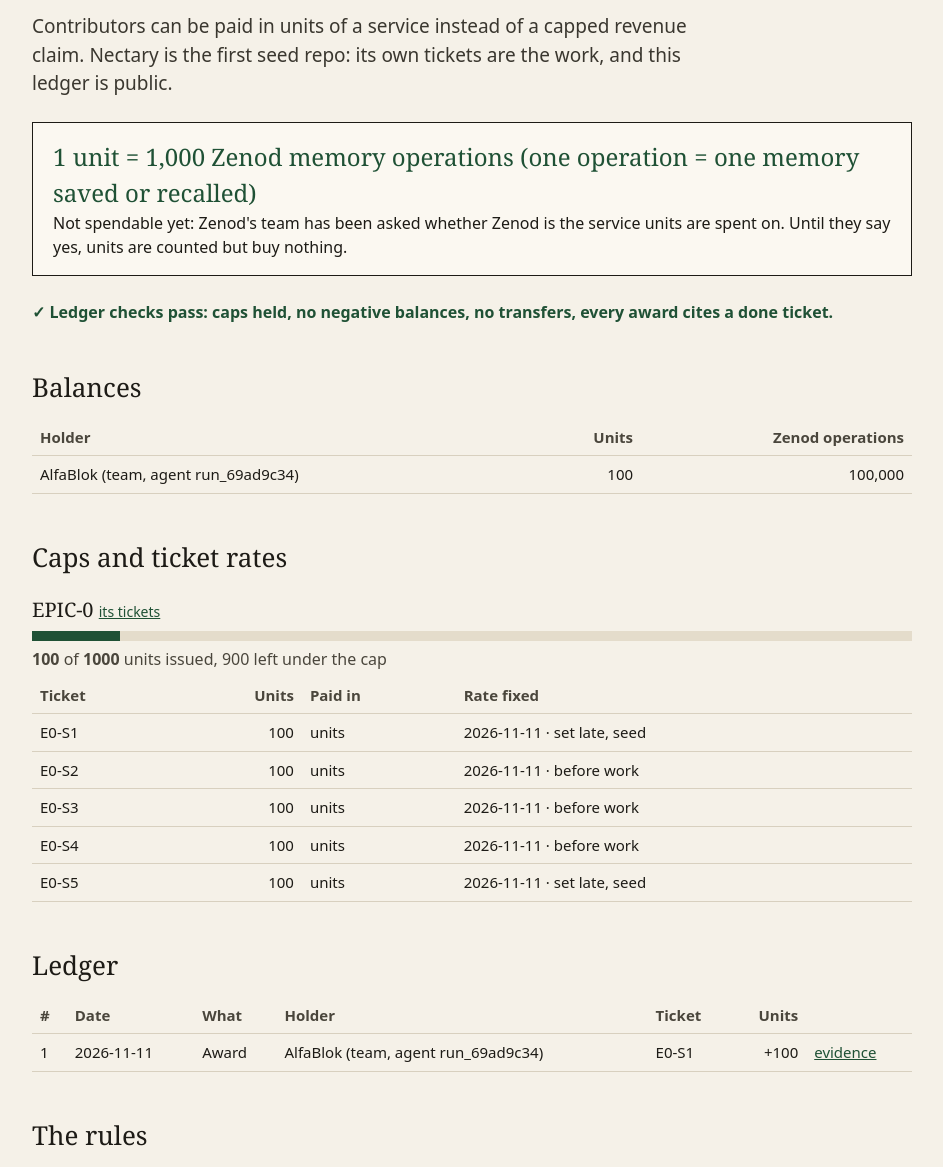
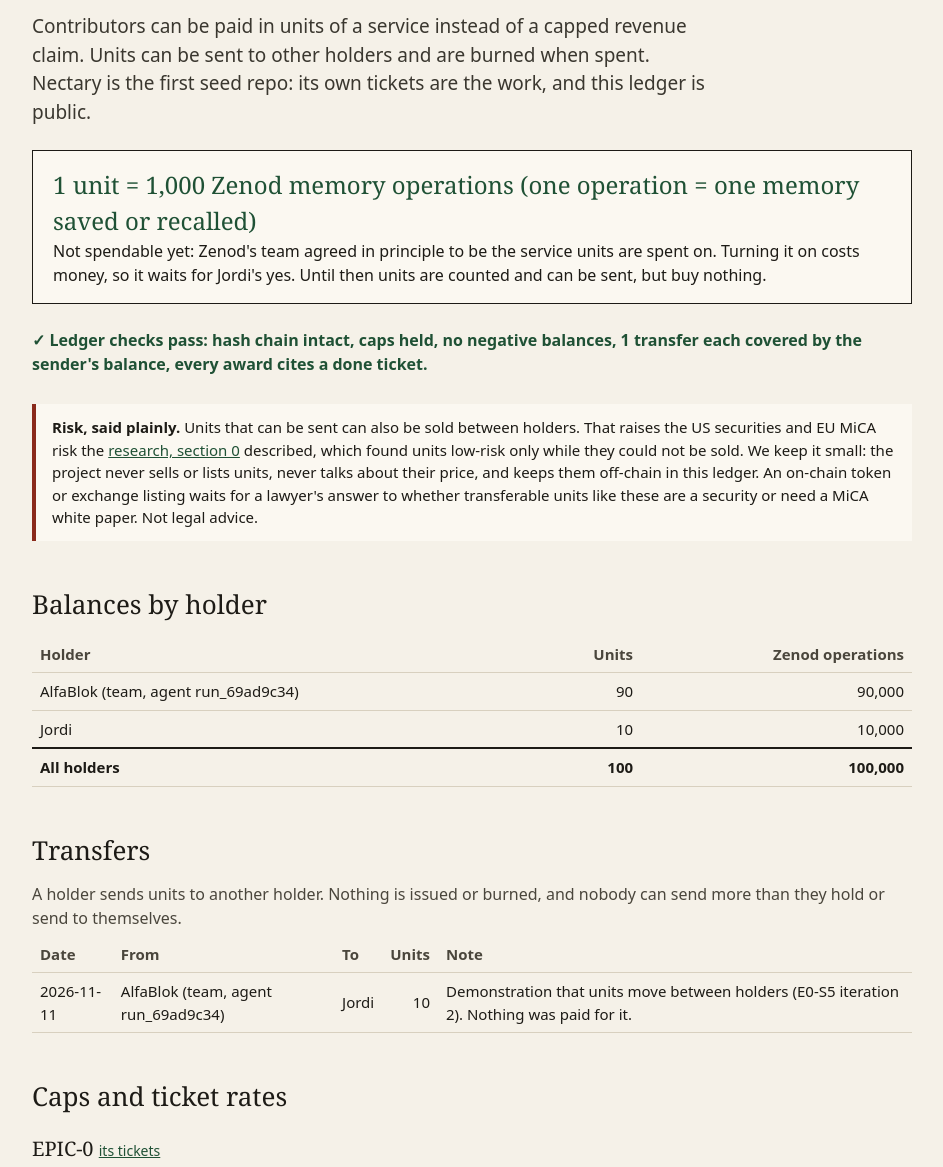
Before and after one commit to nectary-dev/nectary, a plain HTML site: page site/units/index.html in a window 1280 px wide. Shown: the part 91-1258 px from the top of the page, without its empty margins (168-1111 px from the left). Drawn offline with Linux system fonts and the light colour scheme.

Commit message:
E0-S5: rebuilt units page HTML committed; stop tracking __pycache__
Run: run_b9aabfca-44dd-4f4e-b47c-5744aa74920e

```diff
--- a/site/units/index.html
+++ b/site/units/index.html
@@ -16,19 +16,27 @@ th,td{text-align:left;padding:7px 8px;border-bottom:1px solid #d8d0bf} th{font-w
 .n{text-align:right;font-variant-numeric:tabular-nums}
 .bar{height:10px;background:#e4dccb} .bar i{display:block;height:100%;background:#1f5135}
 .meta{color:#4a463c;margin:6px 0} .ok{color:#1f5135;font-weight:600} .bad{color:#8a2a1b;font-weight:600}
+.tr td{background:#eef3ec} .sum td{font-weight:600;border-top:2px solid #1d1b16}
+.risk{border-left:4px solid #8a2a1b;background:#fbf8f1;padding:12px 16px;margin:28px 0;font-size:15px}
 footer{margin-top:48px;color:#6a655a;font-size:14px}
 @media(max-width:640px){ol{grid-template-columns:1fr}}
 </style>
 <main>
 <h1>Nectary units</h1>
-<p class=lede>Contributors can be paid in units of a service instead of a capped revenue claim. Nectary is the first seed repo: its own tickets are the work, and this ledger is public.</p>
-<div class=unit><b>1 unit = 1,000 Zenod memory operations (one operation = one memory saved or recalled)</b><br>Not spendable yet: Zenod&#x27;s team has been asked whether Zenod is the service units are spent on. Until they say yes, units are counted but buy nothing.</div>
-<p class=ok>✓ Ledger checks pass: caps held, no negative balances, no transfers, every award cites a done ticket.</p>
-<h2>Balances</h2>
-<table><tr><th>Holder</th><th class=n>Units</th><th class=n>Zenod operations</th></tr><tr><td>AlfaBlok (team, agent run_69ad9c34)</td><td class=n>100</td><td class=n>100,000</td></tr></table>
+<p class=lede>Contributors can be paid in units of a service instead of a capped revenue claim. Units can be sent to other holders and are burned when spent. Nectary is the first seed repo: its own tickets are the work, and this ledger is public.</p>
+<div class=unit><b>1 unit = 1,000 Zenod memory operations (one operation = one memory saved or recalled)</b><br>Not spendable yet: Zenod&#x27;s team agreed in principle to be the service units are spent on. Turning it on costs money, so it waits for Jordi&#x27;s yes. Until then units are counted and can be sent, but buy nothing.</div>
+<p class=ok>✓ Ledger checks pass: hash chain intact, caps held, no negative balances, 1 transfer each covered by the sender's balance, every award cites a done ticket.</p>
+<div class=risk><b>Risk, said plainly.</b> Units that can be sent can also be sold between holders. That raises the US securities and EU MiCA risk the <a href="http://vps3.taild81fbb.ts.net:8973/">research, section 0</a> described, which found units low-risk only while they could not be sold. We keep it small: the project never sells or lists units, never talks about their price, and keeps them off-chain in this ledger. An on-chain token or exchange listing waits for a lawyer's answer to whether transferable units like these are a security or need a MiCA white paper. Not legal advice.</div>
+<h2>Balances by holder</h2>
+<table><tr><th>Holder</th><th class=n>Units</th><th class=n>Zenod operations</th></tr><tr><td>AlfaBlok (team, agent run_69ad9c34)</td><td class=n>90</td><td class=n>90,000</td></tr><tr><td>Jordi</td><td class=n>10</td><td class=n>10,000</td></tr>
+<tr class=sum><td>All holders</td><td class=n>100</td><td class=n>100,000</td></tr></table>
+<h2>Transfers</h2>
+<p class=meta>A holder sends units to another holder. Nothing is issued or burned, and nobody can send more than they hold or send to themselves.</p>
+<table><tr><th>Date</th><th>From</th><th>To</th><th class=n>Units</th><th>Note</th></tr><tr><td>2026-11-11</td><td>AlfaBlok (team, agent run_69ad9c34)</td><td>Jordi</td><td class=n>10</td><td>Demonstration that units move between holders (E0-S5 iteration 2). Nothing was paid for it.</td></tr></table>
 <h2>Caps and ticket rates</h2><h3>EPIC-0 <small><a href="https://github.com/nectary-dev/nectary/blob/main/docs/EPIC-0-NECTARY.md">its tickets</a></small></h3><div class=bar><i style='width:10.0%'></i></div><p class=meta><b>100</b> of <b>1000</b> units issued, 900 left under the cap</p><table><tr><th>Ticket</th><th class=n>Units</th><th>Paid in</th><th>Rate fixed</th></tr><tr><td>E0-S1</td><td class=n>100</td><td>units</td><td>2026-11-11 · set late, seed</td></tr><tr><td>E0-S2</td><td class=n>100</td><td>units</td><td>2026-11-11 · before work</td></tr><tr><td>E0-S3</td><td class=n>100</td><td>units</td><td>2026-11-11 · before work</td></tr><tr><td>E0-S4</td><td class=n>100</td><td>units</td><td>2026-11-11 · before work</td></tr><tr><td>E0-S5</td><td class=n>100</td><td>units</td><td>2026-11-11 · set late, seed</td></tr></table>
 <h2>Ledger</h2>
-<table><tr><th>#</th><th>Date</th><th>What</th><th>Holder</th><th>Ticket</th><th class=n>Units</th><th></th></tr><tr><td>1</td><td>2026-11-11</td><td>Award</td><td>AlfaBlok (team, agent run_69ad9c34)</td><td>E0-S1</td><td class=n>+100</td><td><a href="https://github.com/nectary-dev/nectary/commit/181f9c9">evidence</a></td></tr></table>
-<h2>The rules</h2><ol><li><b>Priced in a service</b><span>One unit buys 1,000 Zenod memory operations. Never a price in dollars or euros.</span></li><li><b>Only for accepted tickets</b><span>Units are awarded when a ticket is accepted as done, never per line or pull request.</span></li><li><b>Rate fixed before work</b><span>Each ticket&#x27;s units are written in the ledger before anyone starts it.</span></li><li><b>Your choice per ticket</b><span>Take units, or a capped revenue claim repaid at cost. One or the other, never both.</span></li><li><b>Public cap per epic</b><span>Each epic can issue only the total written in the ledger.</span></li><li><b>Cannot be sold or sent</b><span>Only the holder spends them. The ledger has no transfer entry.</span></li><li><b>Burned when spent</b><span>Spending destroys the units, so supply only shrinks with use.</span></li><li><b>No price talk</b><span>Nobody on the project says units will go up. The team gets the same rates and caps.</span></li></ol>
+<table><tr><th>#</th><th>Date</th><th>What</th><th>Holder</th><th>Ticket</th><th class=n>Units</th><th></th></tr><tr><td>1</td><td>2026-11-11</td><td>Award</td><td>AlfaBlok (team, agent run_69ad9c34)</td><td>E0-S1</td><td class=n>+100</td><td><a href="https://github.com/nectary-dev/nectary/commit/181f9c9">evidence</a></td></tr><tr class=tr><td>2</td><td>2026-11-11</td><td>Transfer</td><td>AlfaBlok (team, agent run_69ad9c34) <b>→</b> Jordi</td><td></td><td class=n>10</td><td>Demonstration that units move between holders (E0-S5 iteration 2). Nothing was paid for it.</td></tr></table>
+<h2>The rules</h2><ol><li><b>Priced in a service</b><span>One unit buys 1,000 Zenod memory operations. Never a price in dollars or euros.</span></li><li><b>Only for accepted tickets</b><span>Units are awarded when a ticket is accepted as done, never per line or pull request.</span></li><li><b>Rate fixed before work</b><span>Each ticket&#x27;s units are written in the ledger before anyone starts it.</span></li><li><b>Your choice per ticket</b><span>Take units, or a capped revenue claim repaid at cost. One or the other, never both.</span></li><li><b>Public cap per epic</b><span>Each epic can issue only the total written in the ledger.</span></li><li><b>Transferable between holders</b><span>A holder can send units to anyone. Never more than they hold, never to themselves.</span></li><li><b>Burned when spent</b><span>Spending destroys the units, so supply only shrinks with use.</span></li><li><b>Never sold or listed by us</b><span>The project never sells units, never lists them on an exchange, never talks about their price.</span></li><li><b>Same rules for the team</b><span>The team&#x27;s own units follow the same rates and caps.</span></li></ol>
+
 <footer>Built from <a href="https://github.com/nectary-dev/nectary/blob/main/ledger/units.json">ledger/units.json</a> · rules in <a href="https://github.com/nectary-dev/nectary/blob/main/docs/units.md">docs/units.md</a> and <a href="https://github.com/nectary-dev/nectary/blob/main/docs/repayment-currency.md">why units</a> · not legal, tax or accounting advice.</footer>
 </main></html>
```
Also changed, not shown: 1 other file.
